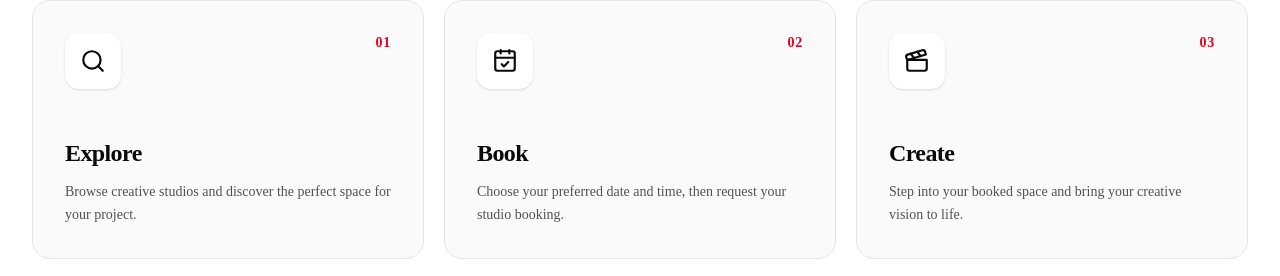
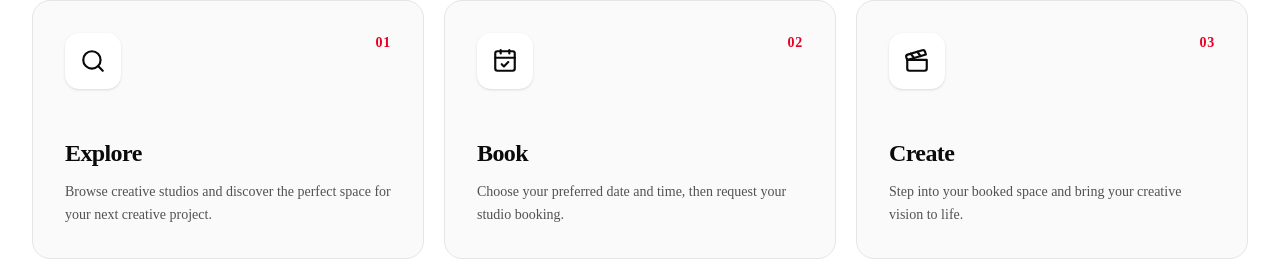
Before and after one commit to say33eed/frame-client, a Next.js app: page / in a window 1280 px wide. Shown: the part 2408-2684 px from the top of the page. Built offline with nearby package versions, Linux system fonts and the light colour scheme; no server answers.

Commit message:
finalize home page how it works section

```diff
--- a/src/components/HowItWorks.tsx
+++ b/src/components/HowItWorks.tsx
@@ -12,7 +12,7 @@ const steps = [
         number: "01",
         title: "Explore",
         description:
-            "Browse creative studios and discover the perfect space for your project.",
+            "Browse creative studios and discover the perfect space for your next creative project.",
         icon: Search,
     },
     {
```
